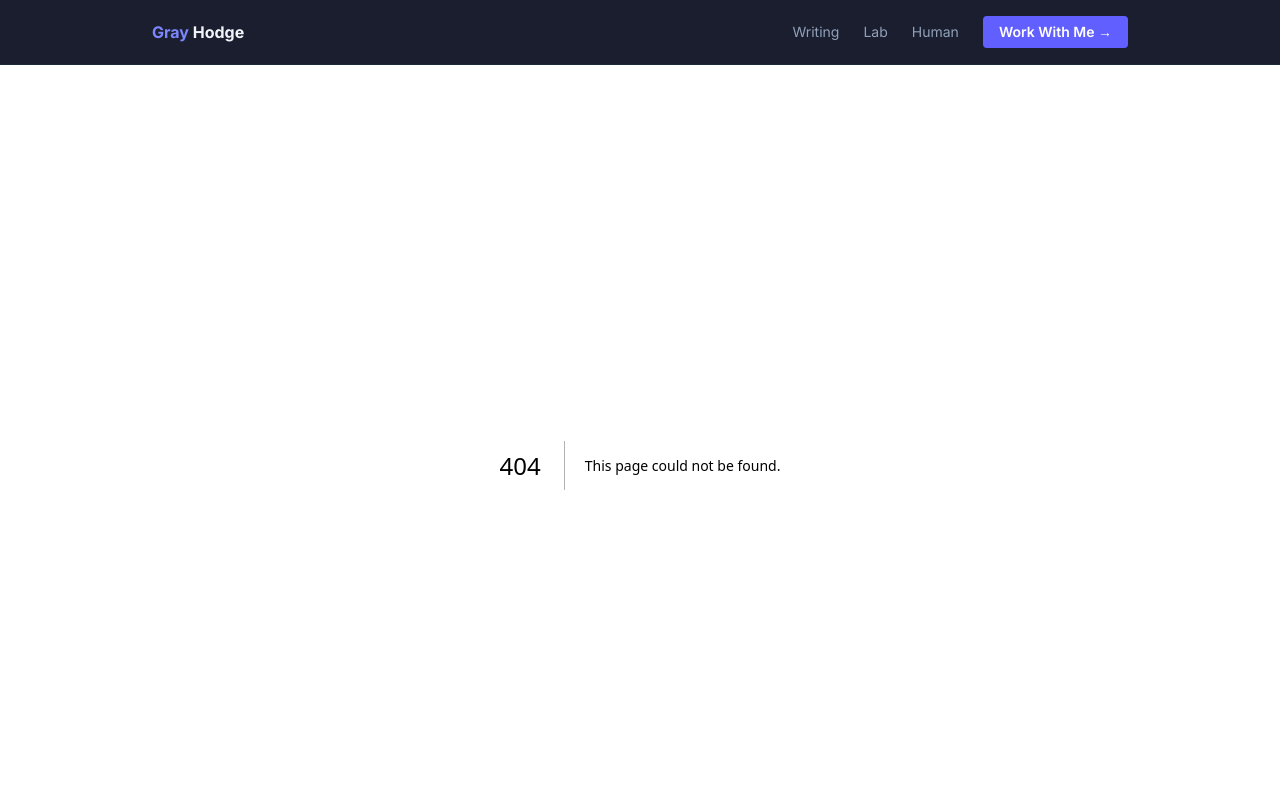
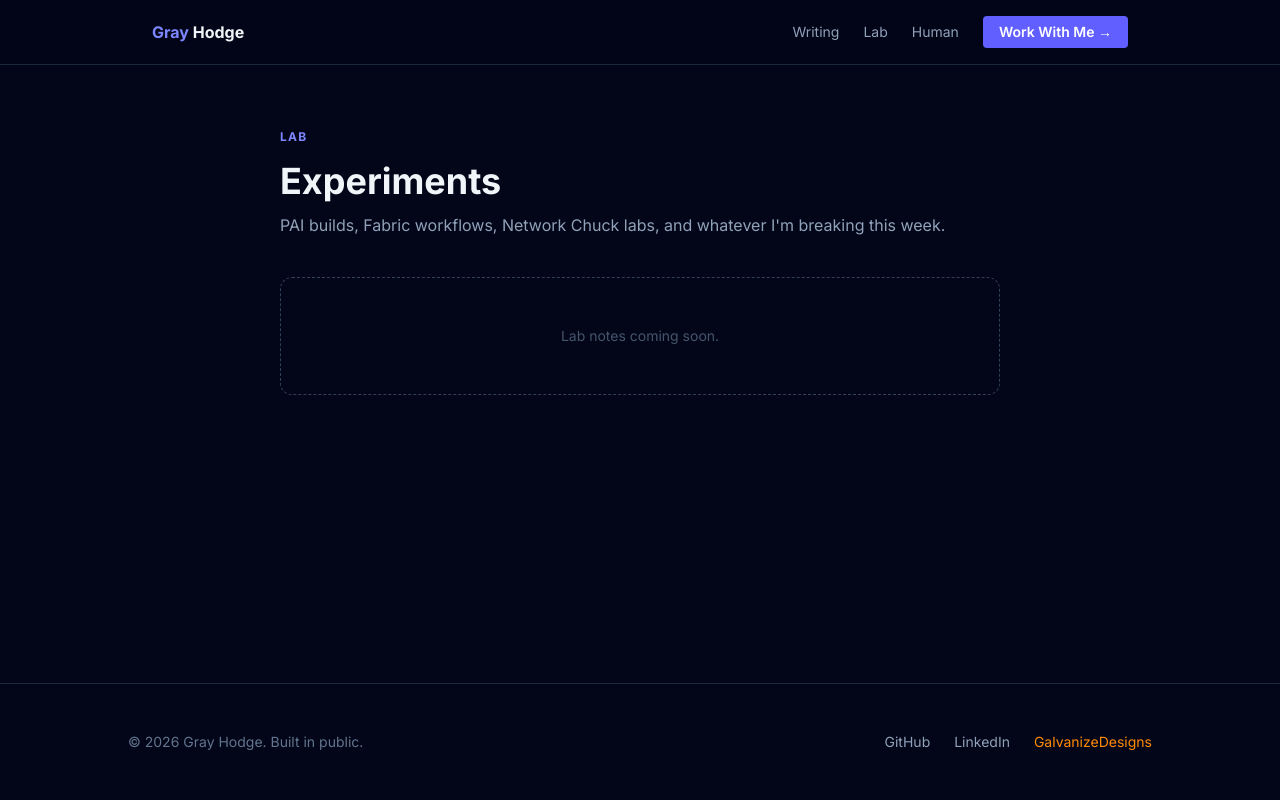
Before and after one commit to GradyHodge/gradyhodge.com, a Next.js app: page /lab in a window 1280 px wide. Before the commit this address had no page. Shown: the top 800 px of the page. Built offline with nearby package versions, Linux system fonts and the light colour scheme.

Commit message:
feat: lab and human stub pages

```diff
--- /dev/null
+++ b/src/app/human/page.tsx
@@ -0,0 +1,24 @@
+// src/app/human/page.tsx
+import type { Metadata } from 'next'
+
+export const metadata: Metadata = {
+  title: 'Human — Gray Hodge',
+  description: 'Board games, recovery, lessons from hard years — the person behind the code.',
+}
+
+export default function HumanPage() {
+  return (
+    <div className="max-w-3xl mx-auto px-6 py-16">
+      <div className="text-xs font-bold tracking-widest text-indigo-400 uppercase mb-4">
+        Human
+      </div>
+      <h1 className="text-4xl font-bold text-slate-100 mb-3">The Human Layer</h1>
+      <p className="text-slate-400 mb-10">
+        Board games, recovery, lessons from hard years. The person behind the code.
+      </p>
+      <div className="border border-dashed border-slate-700 rounded-xl p-12 text-center">
+        <p className="text-slate-600 text-sm">Stories coming soon.</p>
+      </div>
+    </div>
+  )
+}
--- /dev/null
+++ b/src/app/lab/page.tsx
@@ -0,0 +1,24 @@
+// src/app/lab/page.tsx
+import type { Metadata } from 'next'
+
+export const metadata: Metadata = {
+  title: 'Lab — Gray Hodge',
+  description: 'Experiments with PAI, Fabric, Network Chuck builds, and whatever I\'m tinkering with.',
+}
+
+export default function LabPage() {
+  return (
+    <div className="max-w-3xl mx-auto px-6 py-16">
+      <div className="text-xs font-bold tracking-widest text-indigo-400 uppercase mb-4">
+        Lab
+      </div>
+      <h1 className="text-4xl font-bold text-slate-100 mb-3">Experiments</h1>
+      <p className="text-slate-400 mb-10">
+        PAI builds, Fabric workflows, Network Chuck labs, and whatever I&apos;m breaking this week.
+      </p>
+      <div className="border border-dashed border-slate-700 rounded-xl p-12 text-center">
+        <p className="text-slate-600 text-sm">Lab notes coming soon.</p>
+      </div>
+    </div>
+  )
+}
```
